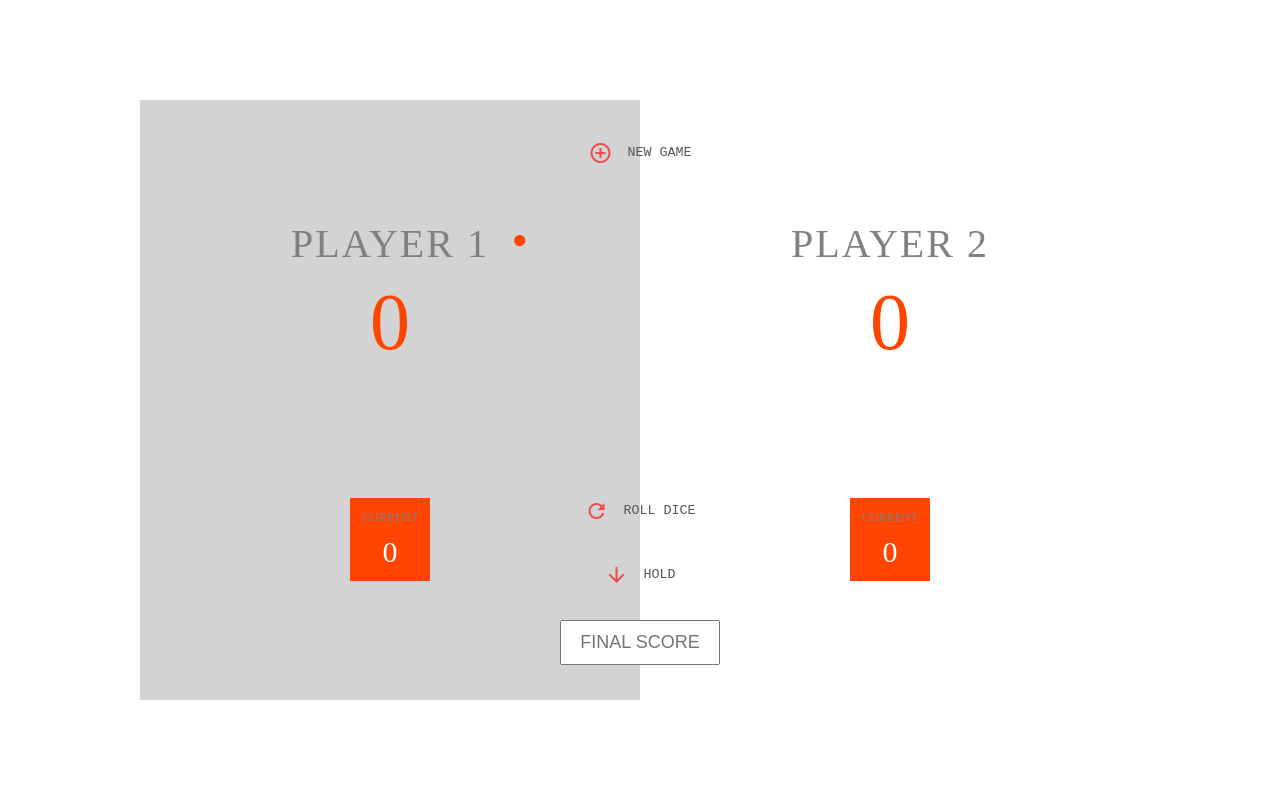
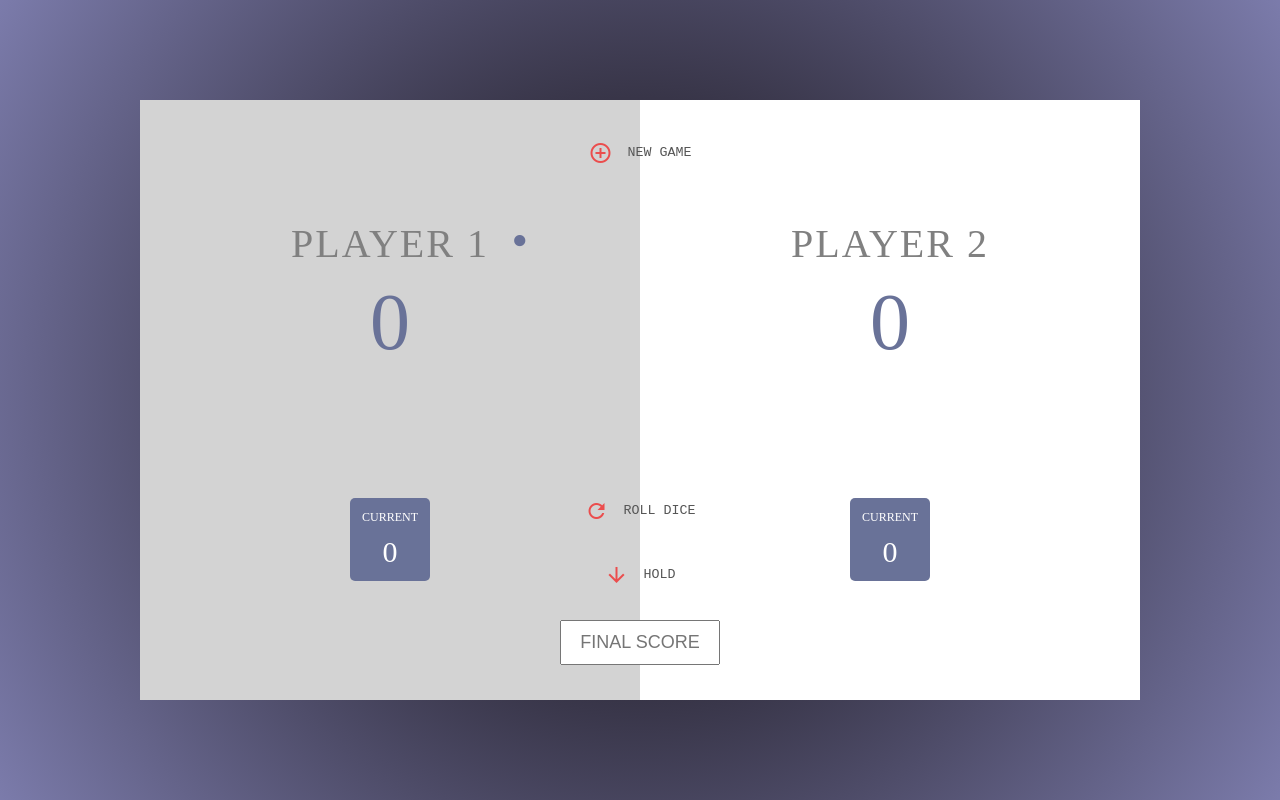
Before and after one commit to daniyal4engg/Dice-game, a plain HTML site: page index.html in a window 1280 px wide. Drawn offline with Linux system fonts and the light colour scheme.

Commit message:
Ui updated

```diff
--- a/style.css
+++ b/style.css
@@ -1,3 +1,7 @@
+body{
+  background: rgb(11,6,6);
+  background: radial-gradient(circle, rgba(11,6,6,1) 0%, rgba(37,37,116,0.6057773451177346) 100%);
+}
 .final-score {
   position: absolute;
   left: 50%;
@@ -84,12 +88,14 @@ body {
   text-align: center;
   font-size: 80px;
   font-weight: 100;
-  color: orangered;
+  color: rgb(105, 114, 152);
   margin-bottom: 130px;
+
 }
 
 .active {
   background-color: lightgray;
+
 }
 
 .active .player-name {
@@ -100,25 +106,28 @@ body {
   content: "\2022";
   font-size: 47px;
   position: absolute;
-  color: orangered;
+  color: rgb(105, 114, 152);
   top: -7px;
   right: 10px;
 }
 
 .player-current-box {
-  background-color: orangered;
+  background-color: rgb(105, 114, 152);
   color: white;
   width: 80px;
   margin: 0px auto;
   padding: 12px;
   text-align: center;
+border-radius: 5px;
+
+
 }
 
 .player-current-label {
   text-transform: uppercase;
   margin-bottom: 10px;
   font-size: 12px;
-  color: grey;
+  color: rgb(255, 255, 255);
 }
 .player-current-score {
   font-size: 30px;
@@ -138,6 +147,7 @@ button {
   cursor: pointer;
   font-weight: 300;
   transition: background-color 0.3s, color 0.3s;
+
 }
 button:hover {
   font-weight: 600;
```
Also changed, not shown: index.html (+2 -2 lines).
